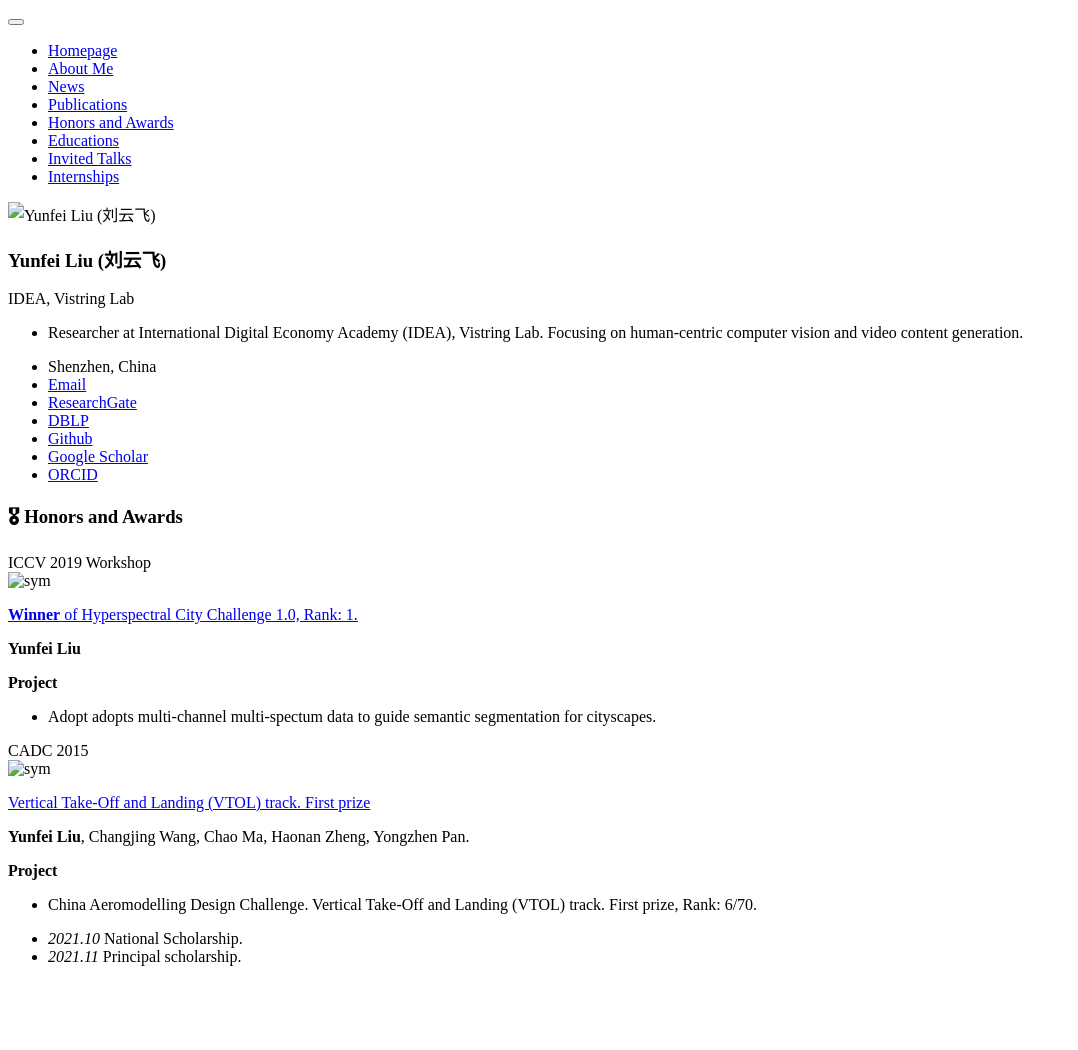
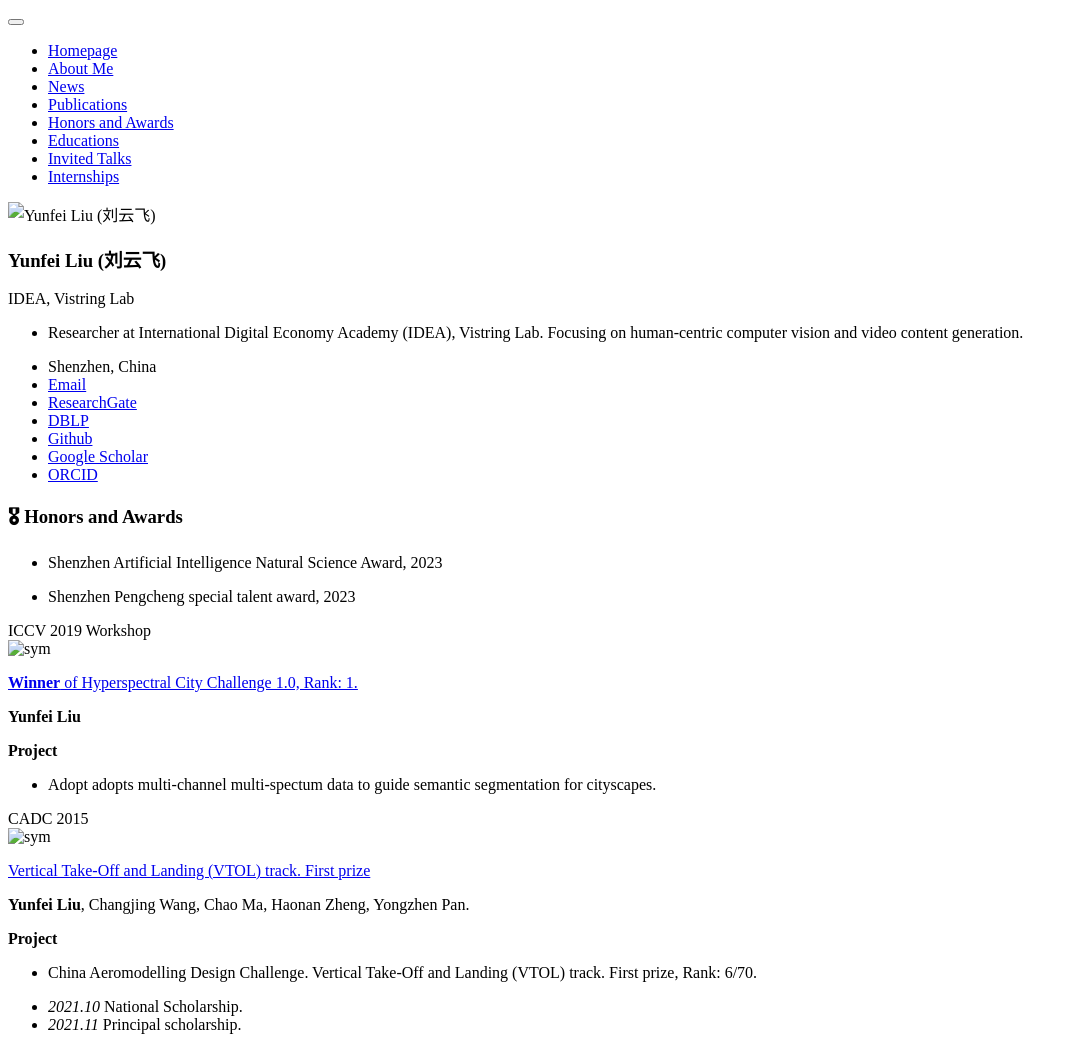
Before and after one commit to gagajian/gagajian.github.io, a Jekyll site: the page built from _pages/includes/honers.md, in a window 1280 px wide. Shown: the whole page, without its empty margins (0-1078 px from the left). Built offline with Jekyll 4.4.1, drawn with Linux system fonts in a browser that asks for light colours; our own code applies the rules of GitHub Pages for plain Markdown files; before the commit the page ends 982 px from its top, so only the background shows below that.

Commit message:
Update honers.md

```diff
--- a/_pages/includes/honers.md
+++ b/_pages/includes/honers.md
@@ -1,4 +1,8 @@
 # 🎖 Honors and Awards
+
+* Shenzhen Artificial Intelligence Natural Science Award, 2023
+
+* Shenzhen Pengcheng special talent award, 2023
 
 <div class='paper-box'><div class='paper-box-image'><div><div class="badge">ICCV 2019 Workshop</div><img src='images/projects/PBDL.png' alt="sym" width="100%"></div></div>
 <div class='paper-box-text' markdown="1">
```
